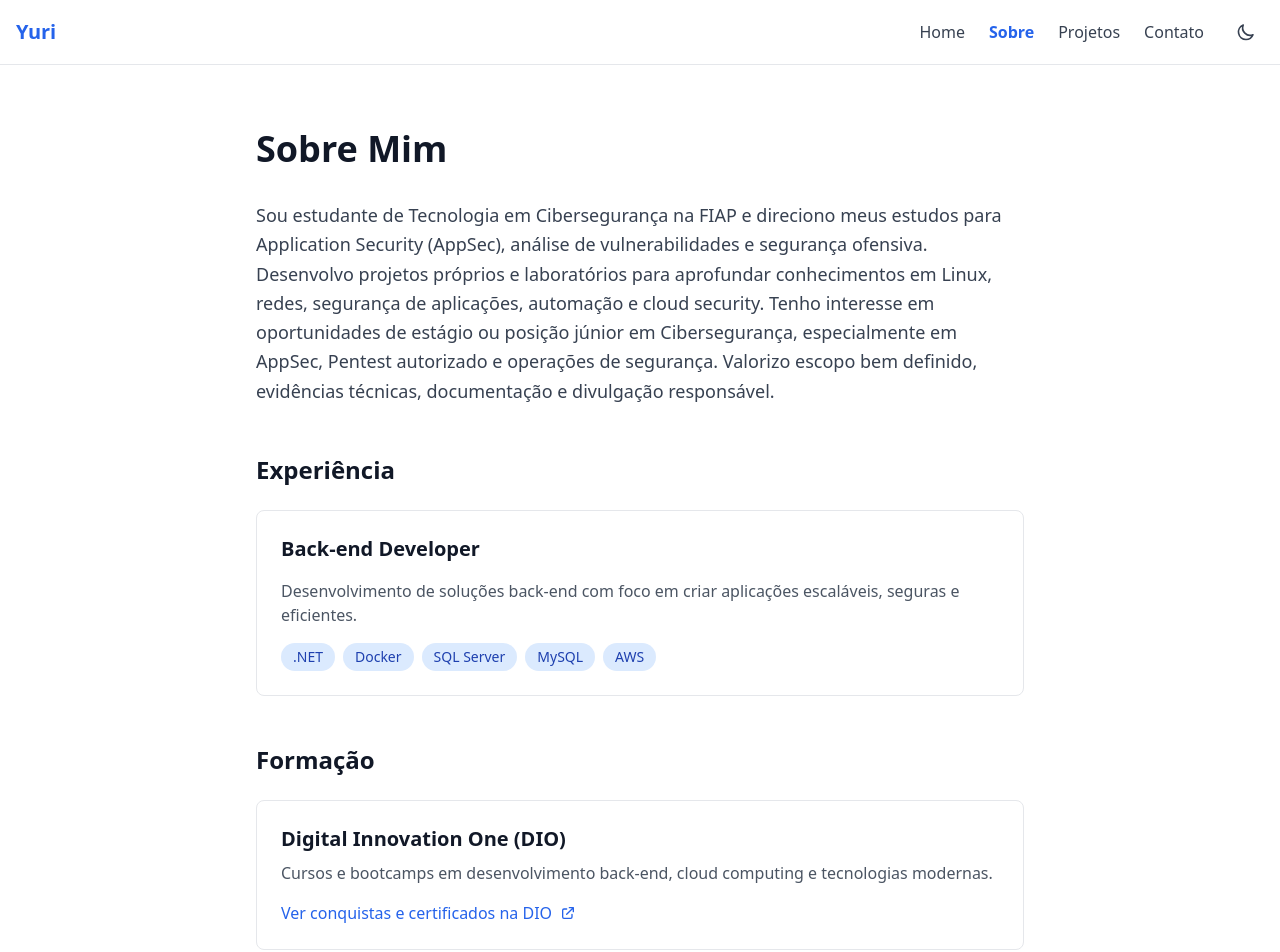
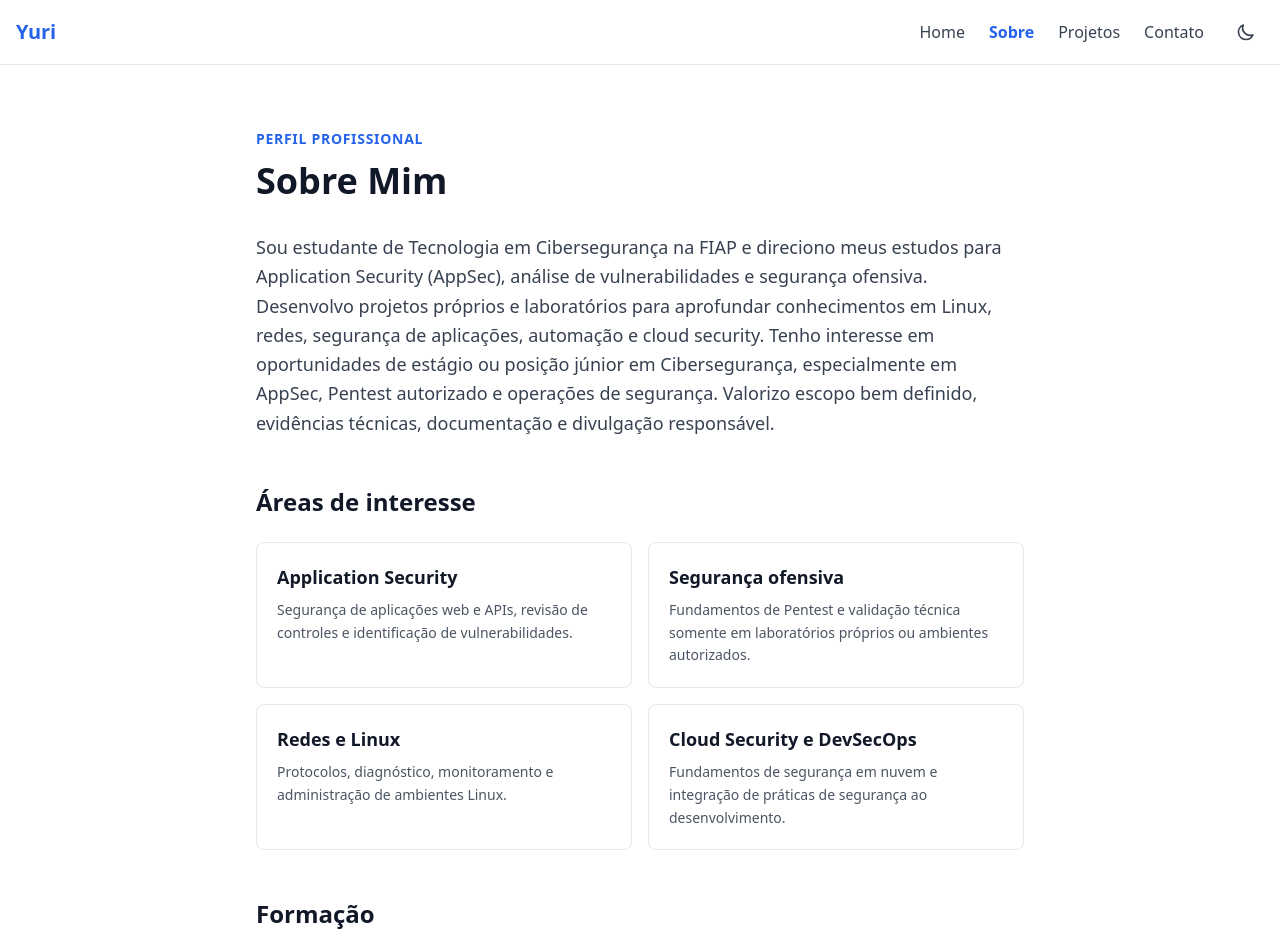
Before and after one commit to uyrizin/Portifolio-, a Next.js app: page /sobre in a window 1280 px wide. Shown: the top 952 px of the page. Built offline with nearby package versions, Linux system fonts and the light colour scheme.

Commit message:
content: rewrite about page for cybersecurity path

```diff
--- a/src/app/sobre/page.tsx
+++ b/src/app/sobre/page.tsx
@@ -3,13 +3,17 @@ import type { Metadata } from 'next'
 
 export const metadata: Metadata = {
   title: 'Sobre',
-  description: 'Sou Yuri Higa, desenvolvedor back-end em formação, com 1 ano e meio de experiência prática em .NET, Docker, SQL Server, MySQL e AWS.',
+  description:
+    'Conheça Yuri Higa, estudante de Tecnologia em Cibersegurança na FIAP com foco em AppSec, análise de vulnerabilidades e segurança ofensiva.',
 }
 
 export default function SobrePage() {
   return (
     <div className="container mx-auto px-4 py-16">
       <div className="mx-auto max-w-3xl">
+        <p className="mb-3 text-sm font-semibold uppercase tracking-wider text-primary-600 dark:text-primary-400">
+          Perfil profissional
+        </p>
         <h1 className="mb-8 text-4xl font-bold">Sobre Mim</h1>
 
         <div className="prose prose-lg dark:prose-invert max-w-none">
@@ -18,71 +22,65 @@ export default function SobrePage() {
           </p>
         </div>
 
-        <div className="mt-12">
-          <h2 className="mb-6 text-2xl font-bold">Experiência</h2>
-          <div className="space-y-6">
-            <div className="rounded-lg border border-gray-200 bg-white p-6 dark:border-gray-700 dark:bg-gray-800">
-              <h3 className="mb-4 text-xl font-semibold">Back-end Developer</h3>
-              <p className="mb-4 text-gray-600 dark:text-gray-400">
-                Desenvolvimento de soluções back-end com foco em criar aplicações
-                escaláveis, seguras e eficientes.
-              </p>
-              <div className="flex flex-wrap gap-2">
-                <span className="rounded-full bg-primary-100 px-3 py-1 text-sm font-medium text-primary-800 dark:bg-primary-900 dark:text-primary-200">
-                  .NET
-                </span>
-                <span className="rounded-full bg-primary-100 px-3 py-1 text-sm font-medium text-primary-800 dark:bg-primary-900 dark:text-primary-200">
-                  Docker
-                </span>
-                <span className="rounded-full bg-primary-100 px-3 py-1 text-sm font-medium text-primary-800 dark:bg-primary-900 dark:text-primary-200">
-                  SQL Server
-                </span>
-                <span className="rounded-full bg-primary-100 px-3 py-1 text-sm font-medium text-primary-800 dark:bg-primary-900 dark:text-primary-200">
-                  MySQL
-                </span>
-                <span className="rounded-full bg-primary-100 px-3 py-1 text-sm font-medium text-primary-800 dark:bg-primary-900 dark:text-primary-200">
-                  AWS
-                </span>
+        <section className="mt-12">
+          <h2 className="mb-6 text-2xl font-bold">Áreas de interesse</h2>
+          <div className="grid gap-4 sm:grid-cols-2">
+            {[
+              {
+                title: 'Application Security',
+                description:
+                  'Segurança de aplicações web e APIs, revisão de controles e identificação de vulnerabilidades.',
+              },
+              {
+                title: 'Segurança ofensiva',
+                description:
+                  'Fundamentos de Pentest e validação técnica somente em laboratórios próprios ou ambientes autorizados.',
+              },
+              {
+                title: 'Redes e Linux',
+                description:
+                  'Protocolos, diagnóstico, monitoramento e administração de ambientes Linux.',
+              },
+              {
+                title: 'Cloud Security e DevSecOps',
+                description:
+                  'Fundamentos de segurança em nuvem e integração de práticas de segurança ao desenvolvimento.',
+              },
+            ].map((item) => (
+              <div
+                key={item.title}
+                className="rounded-lg border border-gray-200 bg-white p-5 dark:border-gray-700 dark:bg-gray-800"
+              >
+                <h3 className="mb-2 text-lg font-semibold">{item.title}</h3>
+                <p className="text-sm leading-relaxed text-gray-600 dark:text-gray-400">
+                  {item.description}
+                </p>
               </div>
-            </div>
+            ))}
           </div>
-        </div>
+        </section>
 
-        <div className="mt-12">
+        <section className="mt-12">
           <h2 className="mb-6 text-2xl font-bold">Formação</h2>
-          <div className="space-y-4">
-            <div className="rounded-lg border border-gray-200 bg-white p-6 dark:border-gray-700 dark:bg-gray-800">
-              <h3 className="mb-2 text-xl font-semibold">
-                Digital Innovation One (DIO)
-              </h3>
-              <p className="mb-4 text-gray-600 dark:text-gray-400">
-                Cursos e bootcamps em desenvolvimento back-end, cloud computing e tecnologias modernas.
-              </p>
-              <a
-                href="https://web.dio.me/users/yurihigaleandro1?tab=achievements"
-                target="_blank"
-                rel="noopener noreferrer"
-                className="inline-flex items-center gap-2 text-primary-600 hover:underline focus-visible-ring dark:text-primary-400"
-              >
-                Ver conquistas e certificados na DIO
-                <svg
-                  className="h-4 w-4"
-                  fill="none"
-                  stroke="currentColor"
-                  viewBox="0 0 24 24"
-                  aria-hidden="true"
-                >
-                  <path
-                    strokeLinecap="round"
-                    strokeLinejoin="round"
-                    strokeWidth={2}
-                    d="M10 6H6a2 2 0 00-2 2v10a2 2 0 002 2h10a2 2 0 002-2v-4M14 4h6m0 0v6m0-6L10 14"
-                  />
-                </svg>
-              </a>
-            </div>
+          <div className="rounded-lg border border-gray-200 bg-white p-6 dark:border-gray-700 dark:bg-gray-800">
+            <h3 className="mb-2 text-xl font-semibold">
+              FIAP — Tecnologia em Cibersegurança
+            </h3>
+            <p className="text-gray-600 dark:text-gray-400">
+              Tecnólogo em andamento.
+            </p>
           </div>
-        </div>
+        </section>
+
+        <section className="mt-12">
+          <h2 className="mb-6 text-2xl font-bold">Como trabalho</h2>
+          <ul className="list-disc space-y-2 pl-6 text-gray-600 dark:text-gray-400">
+            <li>Testes somente com autorização e escopo definido.</li>
+            <li>Registro de evidências, metodologia e limitações.</li>
+            <li>Respeito à privacidade e divulgação responsável.</li>
+            <li>Separação entre funcionalidades implementadas e planejadas.</li>
+          </ul>
+        </section>
       </div>
     </div>
   )
```
